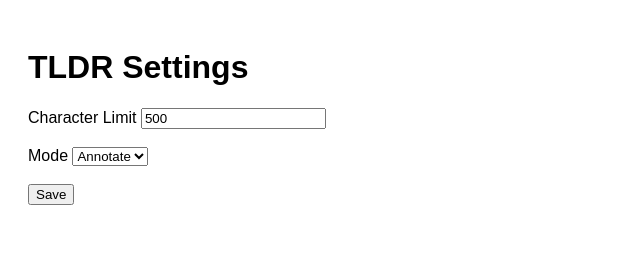
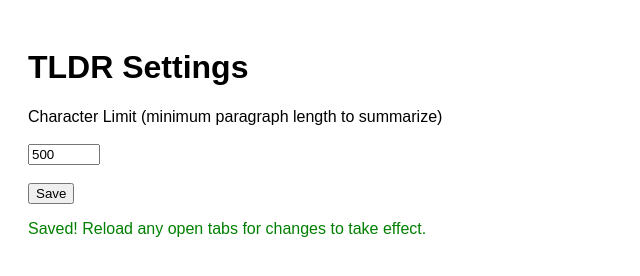
Before and after one commit to chudweiser/TLDR, a browser extension: page options.html in a window 1280 px wide. Both pictures are taken after a click on the button "Save". Shown: the whole page, without its empty margins (0-640 px from the left). Drawn offline with Linux system fonts and the light colour scheme.

Commit message:
Fix options page, remove mode dropdown, update README with Windows instructions

```diff
--- a/options.html
+++ b/options.html
@@ -8,25 +8,16 @@
 <h1>TLDR Settings</h1>
 
 <label>
-Character Limit
-<input type="number" id="limit">
+    Character Limit (minimum paragraph length to summarize)
+    <br><br>
+    <input type="number" id="limit" min="100" max="5000" step="50">
 </label>
 
 <br><br>
 
-<label>
-Mode
-<select id="mode">
-<option value="annotate">Annotate</option>
-<option value="replace">Replace</option>
-</select>
-</label>
+<button id="save">Save</button>
 
-<br><br>
-
-<button id="save">
-Save
-</button>
+<p id="status" style="color:green;display:none">Saved! Reload any open tabs for changes to take effect.</p>
 
 <script src="options.js"></script>
 
--- a/options.js
+++ b/options.js
@@ -1,25 +1,13 @@
 const limit = document.getElementById("limit");
-const mode = document.getElementById("mode");
+const status = document.getElementById("status");
 
-chrome.storage.local.get(
-    {
-        limit: 500,
-        mode: "annotate"
-    },
-    data => {
+chrome.storage.local.get({ limit: 500 }, data => {
+    limit.value = data.limit;
+});
 
-        limit.value = data.limit;
-        mode.value = data.mode;
+document.getElementById("save").onclick = () => {
+    chrome.storage.local.set({ limit: Number(limit.value) }, () => {
+        status.style.display = "block";
+        setTimeout(() => status.style.display = "none", 3000);
     });
-
-document
-.getElementById("save")
-.onclick = () => {
-
-    chrome.storage.local.set({
-        limit: Number(limit.value),
-                            mode: mode.value
-    });
-
-    alert("Saved");
 };
```
Also changed, not shown: README.md.
